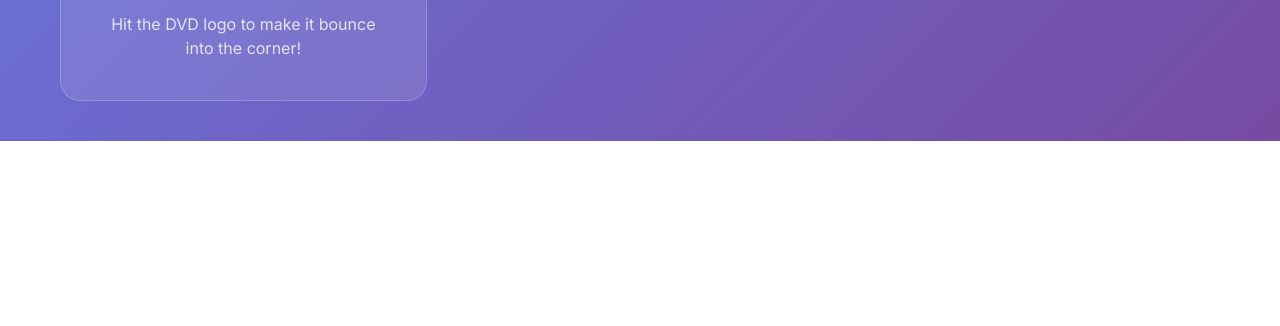
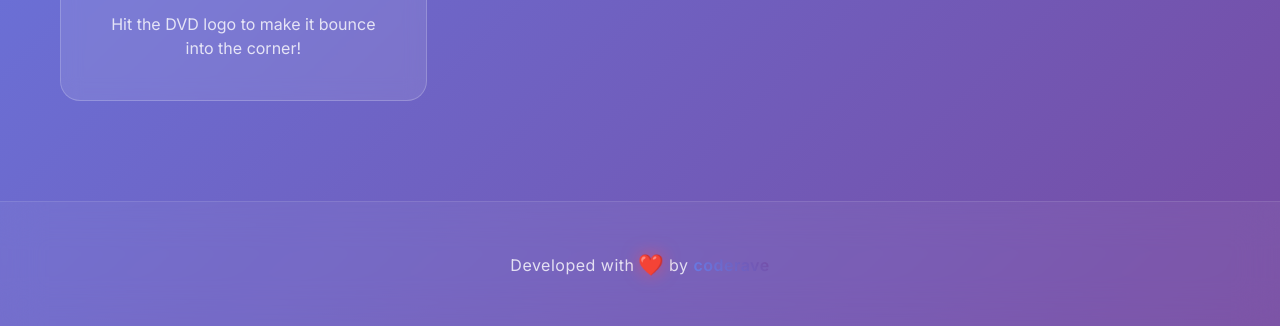
Before and after one commit to coderaveHQ/rotten_games_app, a plain HTML site: page index.html in a window 1280 px wide. Shown: the part 667-993 px from the top of the page. Before the commit the page ends 808 px from the top, so only its background shows below. Drawn offline with Linux system fonts and the light colour scheme.

Commit message:
feat: create footer

```diff
--- a/index.html
+++ b/index.html
@@ -278,6 +278,15 @@
         </div>
     </div>
 
+    <!-- Footer -->
+    <footer class="footer">
+        <div class="container">
+            <p class="footer-text">
+                Developed with <span class="heart">❤️</span> by <a href="https://coderave.dev" target="_blank" rel="noopener noreferrer" class="coderave-link">coderave</a>
+            </p>
+        </div>
+    </footer>
+
     <script src="script.js"></script>
 </body>
 </html>
--- a/styles.css
+++ b/styles.css
@@ -834,6 +834,21 @@ body {
         max-width: 200px;
         margin: 0 auto;
     }
+
+    /* Footer mobile styles */
+    .footer {
+        margin-top: 40px;
+        padding: 20px 0;
+    }
+
+    .footer-text {
+        font-size: 0.9rem;
+        padding: 0 10px;
+    }
+
+    .heart {
+        font-size: 1.1rem;
+    }
 }
 
 /* DVD Logo Bouncer Game Styles */
@@ -1060,3 +1075,84 @@ body {
     0%, 100% { opacity: 1; }
     50% { opacity: 0.5; }
 }
+
+/* Footer Styles */
+.footer {
+    background: rgba(255, 255, 255, 0.05);
+    backdrop-filter: blur(20px);
+    border-top: 1px solid rgba(255, 255, 255, 0.1);
+    padding: 30px 0;
+    margin-top: 60px;
+    position: relative;
+}
+
+.footer-text {
+    text-align: center;
+    color: rgba(255, 255, 255, 0.8);
+    font-size: 1rem;
+    font-weight: 400;
+    letter-spacing: 0.5px;
+}
+
+.heart {
+    color: #ff4757;
+    font-size: 1.2rem;
+    display: inline-block;
+    animation: heartbeat 2s ease-in-out infinite;
+    filter: drop-shadow(0 0 8px rgba(255, 71, 87, 0.6));
+}
+
+@keyframes heartbeat {
+    0%, 100% {
+        transform: scale(1);
+    }
+    14% {
+        transform: scale(1.2);
+    }
+    28% {
+        transform: scale(1);
+    }
+    42% {
+        transform: scale(1.2);
+    }
+    56% {
+        transform: scale(1);
+    }
+}
+
+.coderave-link {
+    color: #fff;
+    text-decoration: none;
+    font-weight: 600;
+    position: relative;
+    transition: all 0.3s ease;
+    background: linear-gradient(45deg, #667eea, #764ba2);
+    -webkit-background-clip: text;
+    -webkit-text-fill-color: transparent;
+    background-clip: text;
+}
+
+.coderave-link::before {
+    content: '';
+    position: absolute;
+    bottom: -2px;
+    left: 0;
+    width: 0;
+    height: 2px;
+    background: linear-gradient(45deg, #667eea, #764ba2);
+    transition: width 0.3s ease;
+    border-radius: 1px;
+}
+
+.coderave-link:hover {
+    transform: translateY(-2px);
+    filter: drop-shadow(0 4px 8px rgba(102, 126, 234, 0.3));
+}
+
+.coderave-link:hover::before {
+    width: 100%;
+}
+
+.coderave-link:active {
+    transform: translateY(0);
+}
```
